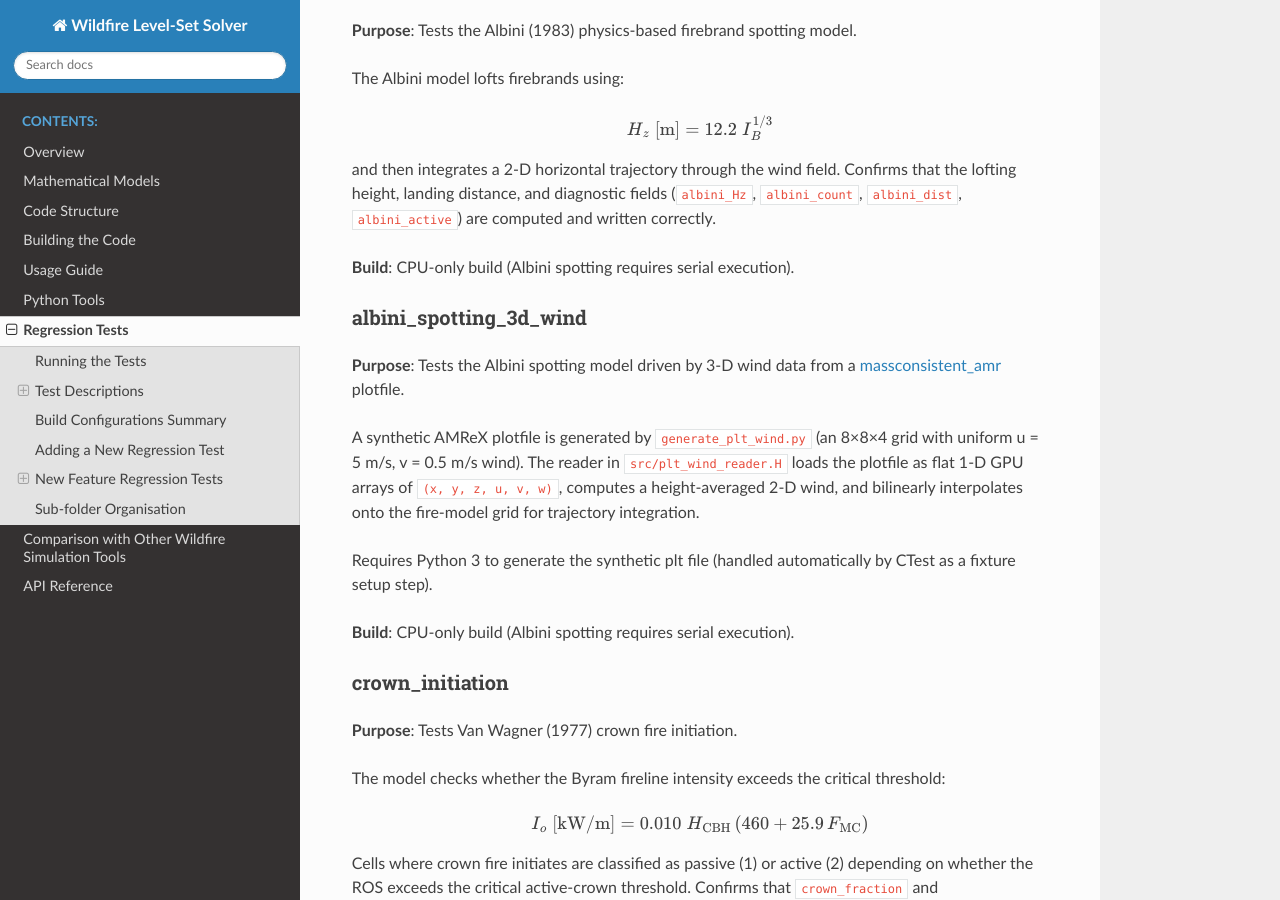
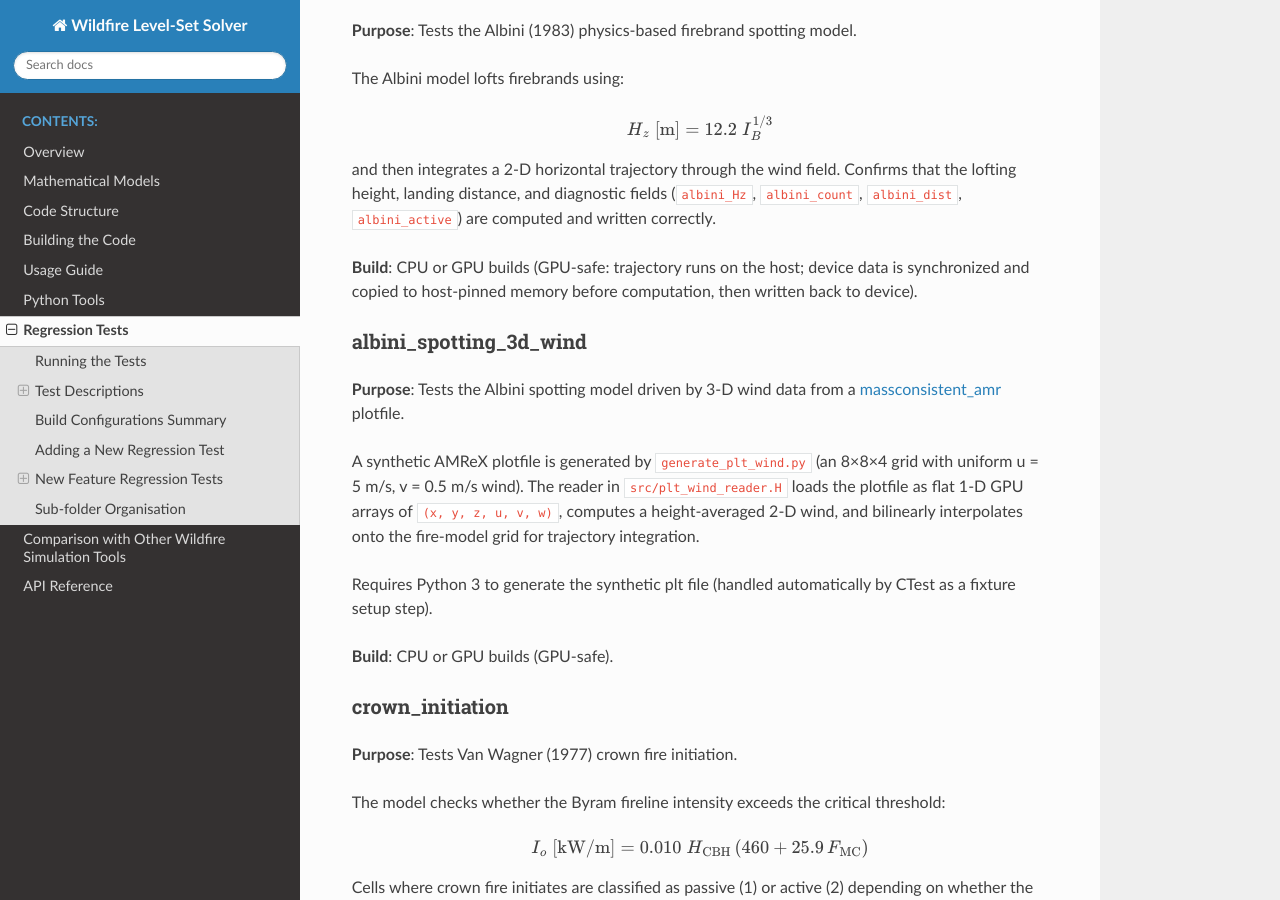
Before and after one commit to hgopalan/wildfire_levelset, a Sphinx documentation site: the page built from docs/regtests.rst, in a window 1280 px wide and 900 px high, scrolled down 3454 px. Built offline with Sphinx 7.4.7 and the Read the Docs theme 3.1.0, drawn with Linux system fonts in a browser that asks for light colours.

Commit message:
Add 3-D wind from massconsistent_amr plt file for Albini spotting; make Albini spotting GPU-safe
Agent-Logs-Url: https://github.com/hgopalan/wildfire_levelset/sessions/857df246-7aec-4f32-9dfa-0e983518fb2c

Co-authored-by: hgopalan <1108371+hgopalan@users.noreply.github.com>

```diff
--- a/docs/regtests.rst
+++ b/docs/regtests.rst
@@ -170,7 +170,9 @@ and then integrates a 2-D horizontal trajectory through the wind field.  Confirm
 lofting height, landing distance, and diagnostic fields (``albini_Hz``, ``albini_count``,
 ``albini_dist``, ``albini_active``) are computed and written correctly.
 
-**Build**: CPU-only build (Albini spotting requires serial execution).
+**Build**: CPU or GPU builds (GPU-safe: trajectory runs on the host; device
+data is synchronized and copied to host-pinned memory before computation, then
+written back to device).
 
 albini_spotting_3d_wind
 ^^^^^^^^^^^^^^^^^^^^^^^
@@ -187,7 +189,7 @@ interpolates onto the fire-model grid for trajectory integration.
 Requires Python 3 to generate the synthetic plt file (handled automatically
 by CTest as a fixture setup step).
 
-**Build**: CPU-only build (Albini spotting requires serial execution).
+**Build**: CPU or GPU builds (GPU-safe).
 
 crown_initiation
 ^^^^^^^^^^^^^^^^
@@ -333,8 +335,8 @@ Build Configurations Summary
      - 3D + EB
      - ``-DLEVELSET_ENABLE_EB=ON``
    * - ``albini_spotting``, ``albini_spotting_3d_wind``
-     - CPU-only
-     - no GPU/OpenMP flags
+     - CPU or GPU
+     - GPU-safe: synchronizes device, runs host-side trajectory
 
 Adding a New Regression Test
 ------------------------------
```
Also changed, not shown: 2 other files.
